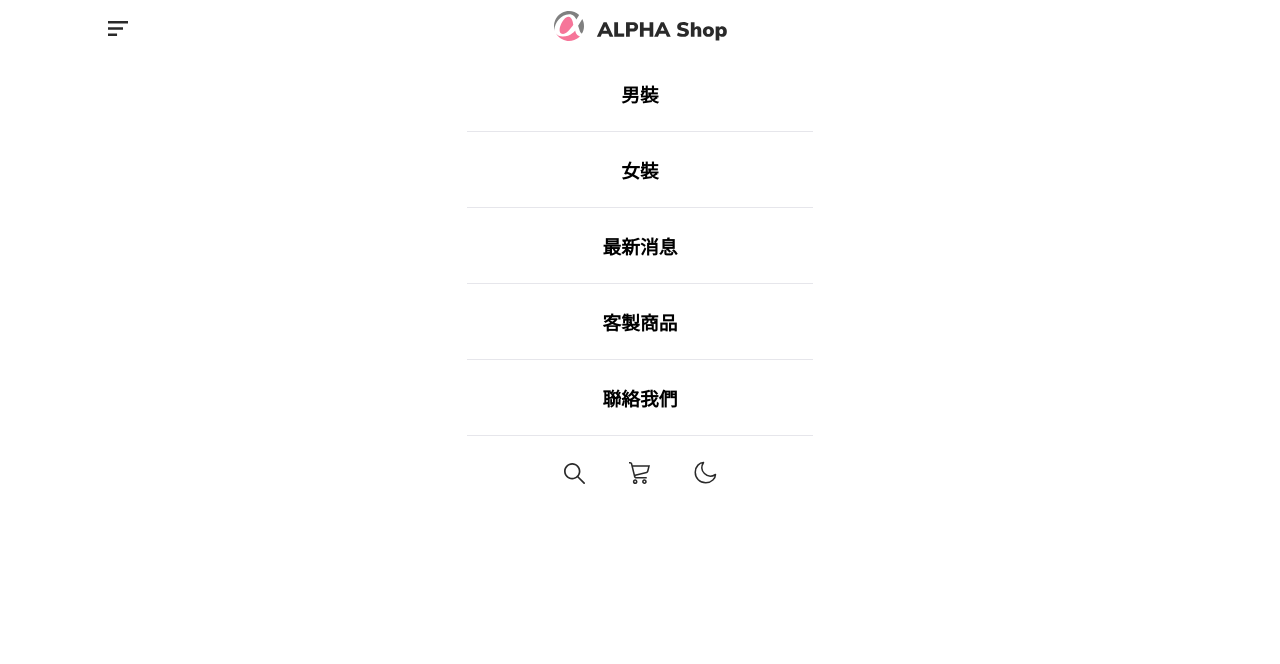
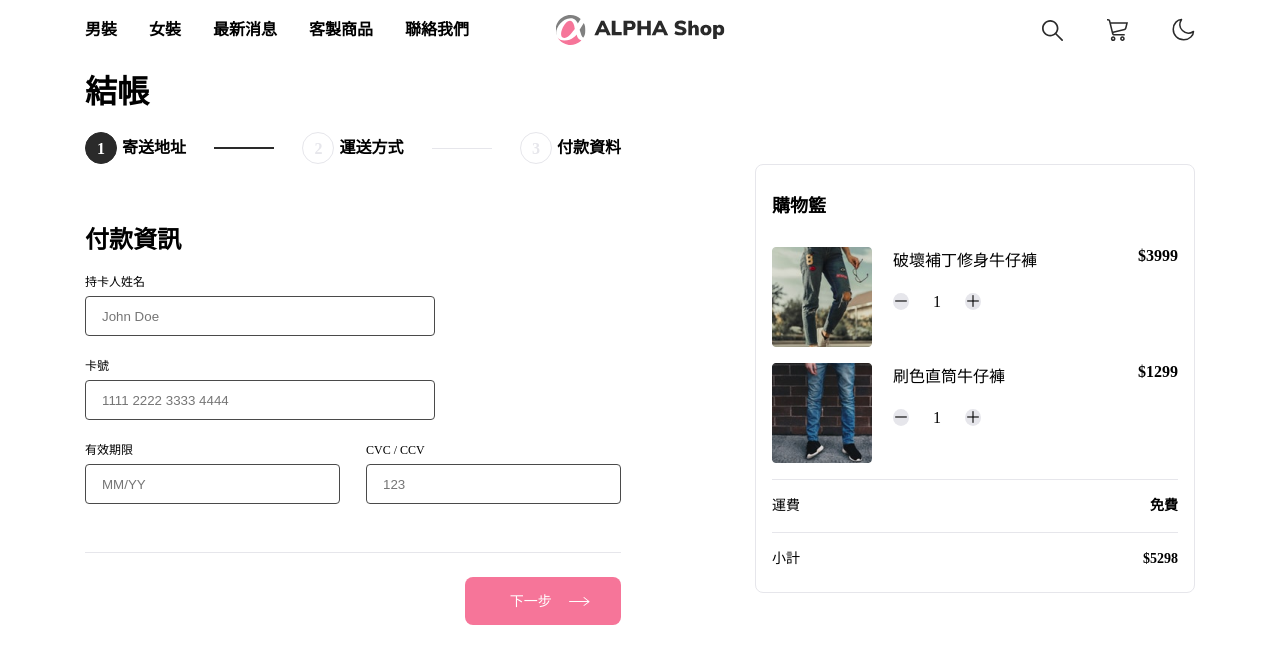
Before and after one commit to Joy-Chang-2021/AC_3_shopping_cart, a website: page shopping-cart.html in a window 1280 px wide. Drawn offline with Linux system fonts and the light colour scheme.

Commit message:
PC / header RWD

```diff
--- a/public/scss/_variables.scss
+++ b/public/scss/_variables.scss
@@ -65,3 +65,10 @@ $font-basic: 4px;
   max-width: 375px;
   margin: 0 15px;
 }
+
+@media screen and (min-width: 376px) {
+  .container {
+    max-width: 1110px;
+    margin: 0 auto;
+  }
+}
--- a/public/scss/header.scss
+++ b/public/scss/header.scss
@@ -7,13 +7,14 @@
   .nav-btn {
     position: absolute;
     top: 20px;
-    left: 17px;
   }
   .logo {
-    align-items: center;
-    justify-content: space-around;
-    margin: 0 auto;
+    position: absolute;
+    left: 50%;
+    top: 50%;
+    transform: translate(-50%, -50%);
     a {
+      flex-wrap: nowrap;
       text-decoration: none;
       img{
         margin: 0 4px;
@@ -21,13 +22,12 @@
     }
 
   }
-  .nav-option {
+  .nav-group {
     position: absolute;
     top: 100%;
     width: 100%;
     text-align: center;
     .nav-bar h3 {
-      width: 346px;
       margin: 0 auto;
       padding: 24px 0;
       border-bottom: 1px solid var(--light-grey);
@@ -41,3 +41,36 @@
     }
   }
 }
+
+@media screen and (min-width: 376px) {
+  .header {
+    height: 60px;
+    padding: 18px 0;
+    .nav-btn {
+      display: none;
+    }
+    .nav-group {
+      position: unset;
+      top: unset;
+      display: flex;
+      justify-content: space-between;
+      .nav-bar {
+        display: flex;
+        h3 {
+          @include font-size (4, 6);
+          margin-right: 32px;
+          padding: unset;
+          border-bottom: unset;
+        }
+      }
+      .icons {
+        padding-top: unset;
+        a {
+          display: inline-block;
+          margin: unset;
+          margin-left: 40px;
+        }
+      }
+    }
+  }
+}
--- a/public/scss/main.scss
+++ b/public/scss/main.scss
@@ -193,10 +193,6 @@ input[type="radio"] {
 }
 
 @media screen and (min-width: 376px) {
-  .container {
-    max-width: 1110px;
-    margin: 0 auto;
-  }
   .page-title {
     @include font-size (8);
   }
--- a/shopping-cart.html
+++ b/shopping-cart.html
@@ -10,17 +10,18 @@
 </head>
 <body>
   <header>
-    <div class="container header d-flex">
+    <div class="container">
+      <div class="header d-flex">
         <button class="nav-btn">
           <img src="/image/nav-btn.svg" alt="">
         </button>
-      <div class="logo d-flex">
-        <a href="#">
+        <div class="logo">
+          <a href="#" class="d-flex">
             <img src="/image/logo.svg" alt="">
             <img src="/image/logo-text.svg" alt="">
           </a>
         </div>
-      <div class="nav-option">
+        <div class="nav-group">
           <nav class="nav-bar">
             <h3>男裝</h3>
             <h3>女裝</h3>
@@ -35,8 +36,9 @@
           </div>
         </div>
       </div>
+    </div>
   </header>
-  <main class="d-none">
+  <main>
     <div class="container">
       <h2 class="page-title">結帳</h2>
       <div class="page-content d-flex">
```
Also changed, not shown: public/css/header.css, public/css/header.min.css, public/css/main.css, public/css/main.min.css, 4 other files. Lines whose indentation alone changed are shown as unchanged.
